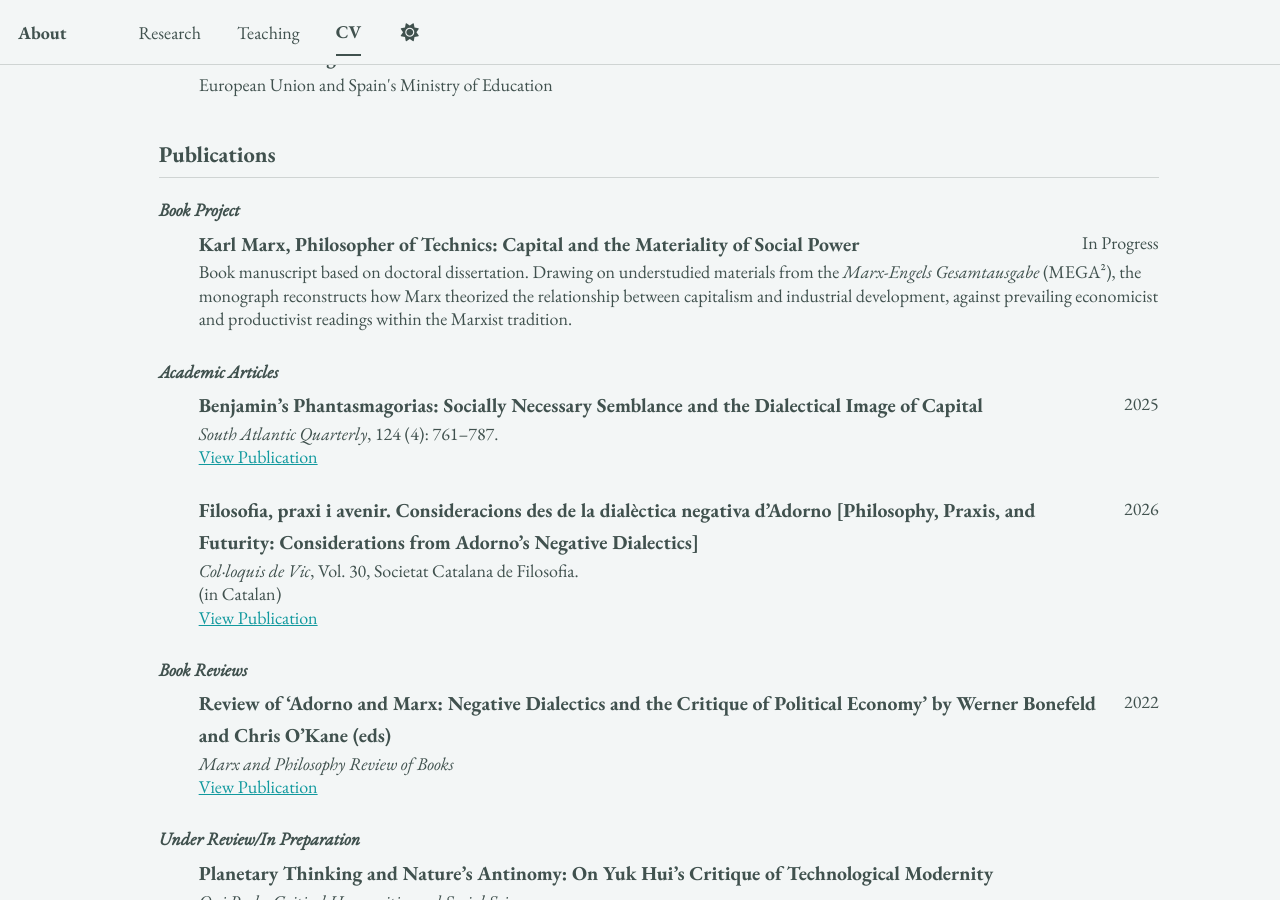
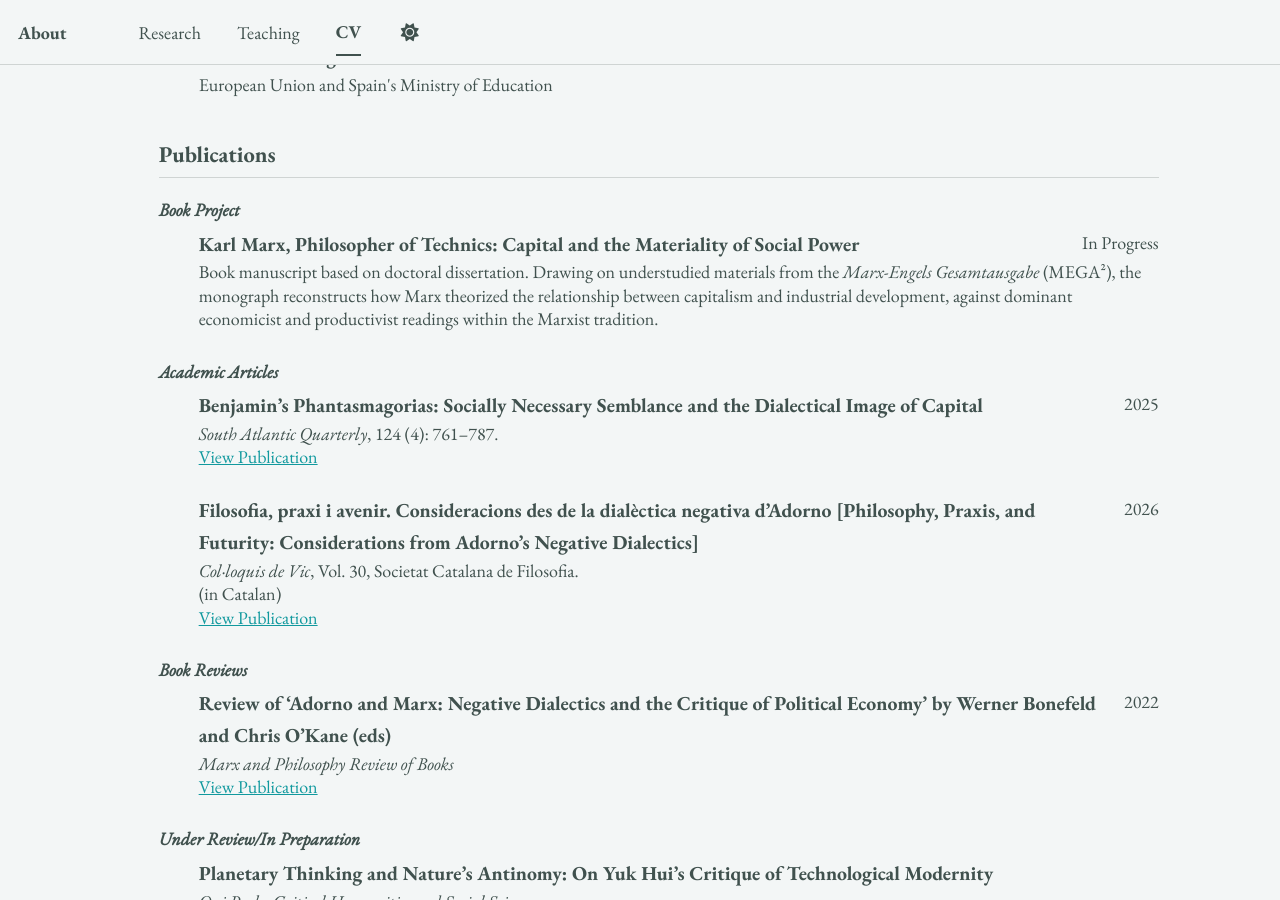
Before and after one commit to epujol90/epujol90.github.io, a Jekyll site: the page built from _pages/cv-json.md, in a window 1280 px wide and 900 px high, scrolled down 2740 px. Built offline with Jekyll 4.4.1, drawn with Linux system fonts in a browser that asks for light colours; a script bundle is joined from its source files by our own code; library files that are not in the unit come from our copies.

Commit message:
Update cv.json

```diff
--- a/_data/cv.json
+++ b/_data/cv.json
@@ -177,7 +177,7 @@
       "publisher": "",
       "releaseDate": "In Progress",
       "website": "",
-      "summary": "Book manuscript based on doctoral dissertation. Drawing on understudied materials from the <em>Marx&#8209;Engels Gesamtausgabe</em> (MEGA²), the monograph reconstructs how Marx theorized the relationship between capitalism and industrial development, against prevailing economicist and productivist readings within the Marxist tradition.",
+      "summary": "Book manuscript based on doctoral dissertation. Drawing on understudied materials from the <em>Marx&#8209;Engels Gesamtausgabe</em> (MEGA²), the monograph reconstructs how Marx theorized the relationship between capitalism and industrial development, against dominant economicist and productivist readings within the Marxist tradition.",
       "category": "Book Project"
     },
     {
```
